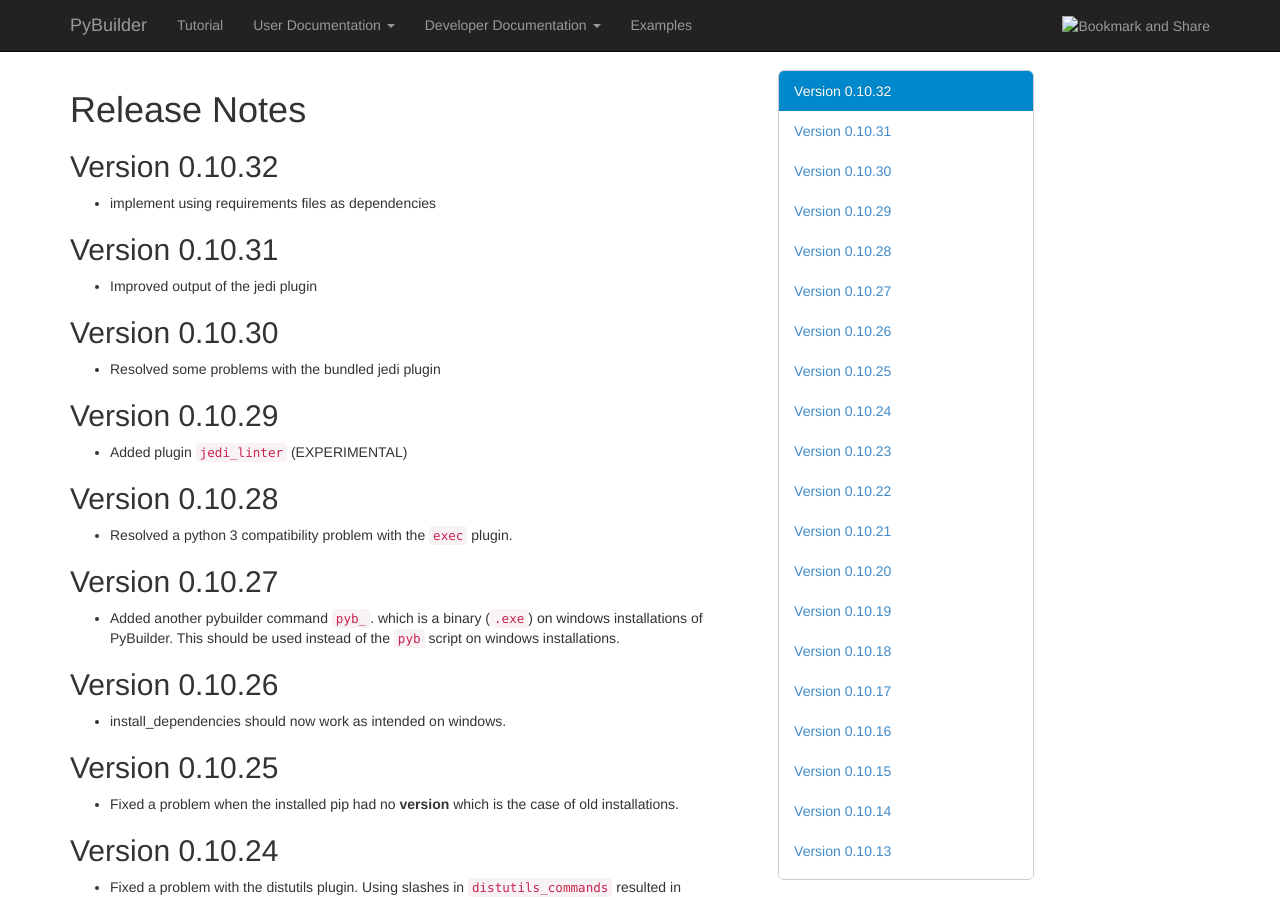
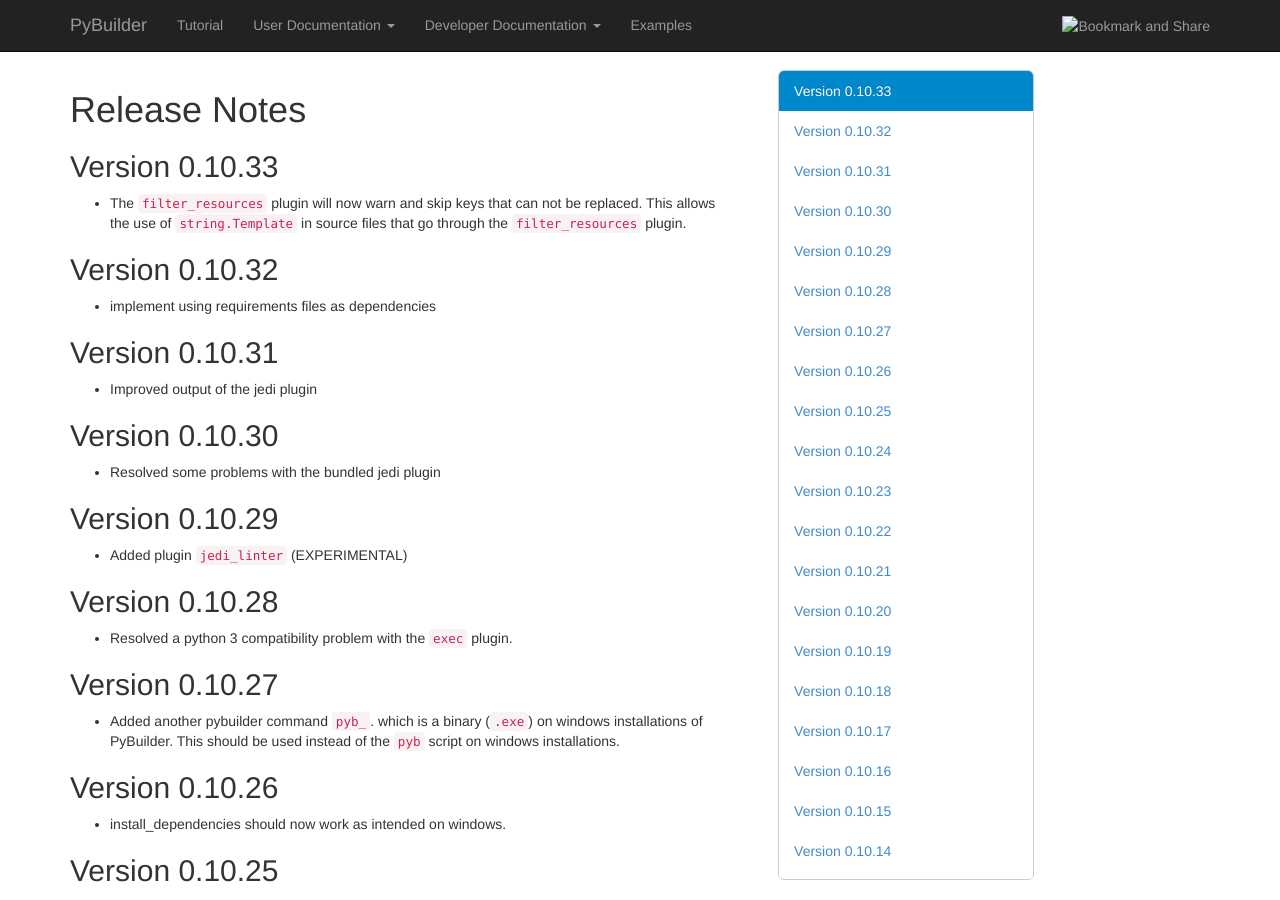
Before and after one commit to pybuilder/pybuilder.github.io, a Jekyll site: the page built from releasenotes/index.md, in a window 1280 px wide and 900 px high. Built offline with Jekyll 4.4.1, drawn with Linux system fonts in a browser that asks for light colours; nearby versions of some CDN libraries.

Commit message:
v0.10.33

```diff
--- a/releasenotes/index.md
+++ b/releasenotes/index.md
@@ -4,6 +4,9 @@
 ---
 
 # Release Notes
+
+## Version 0.10.33
+* The `filter_resources` plugin will now warn and skip keys that can not be replaced. This allows the use of `string.Template` in source files that go through the `filter_resources` plugin.
 
 ## Version 0.10.32
 * implement using requirements files as dependencies
```
